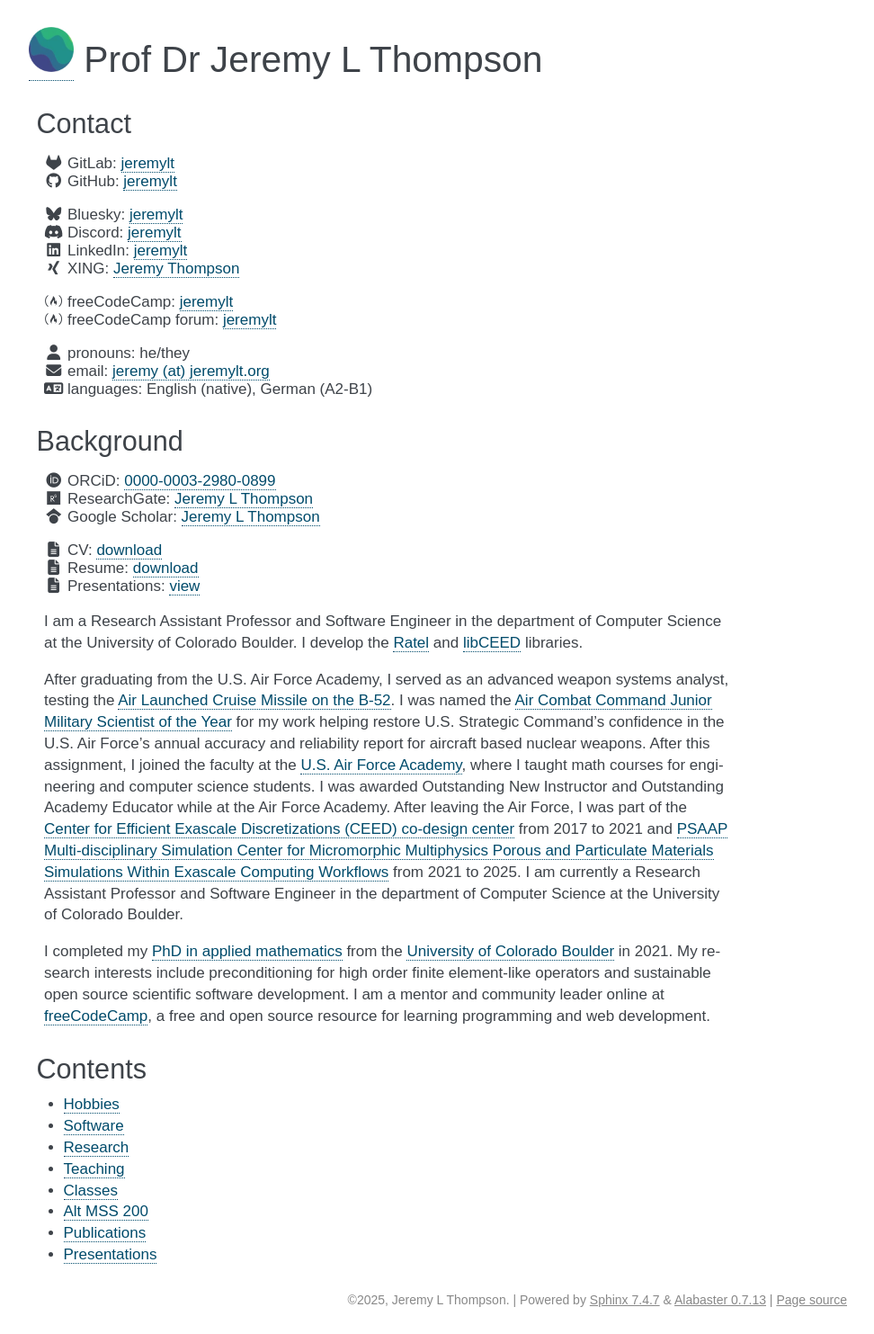
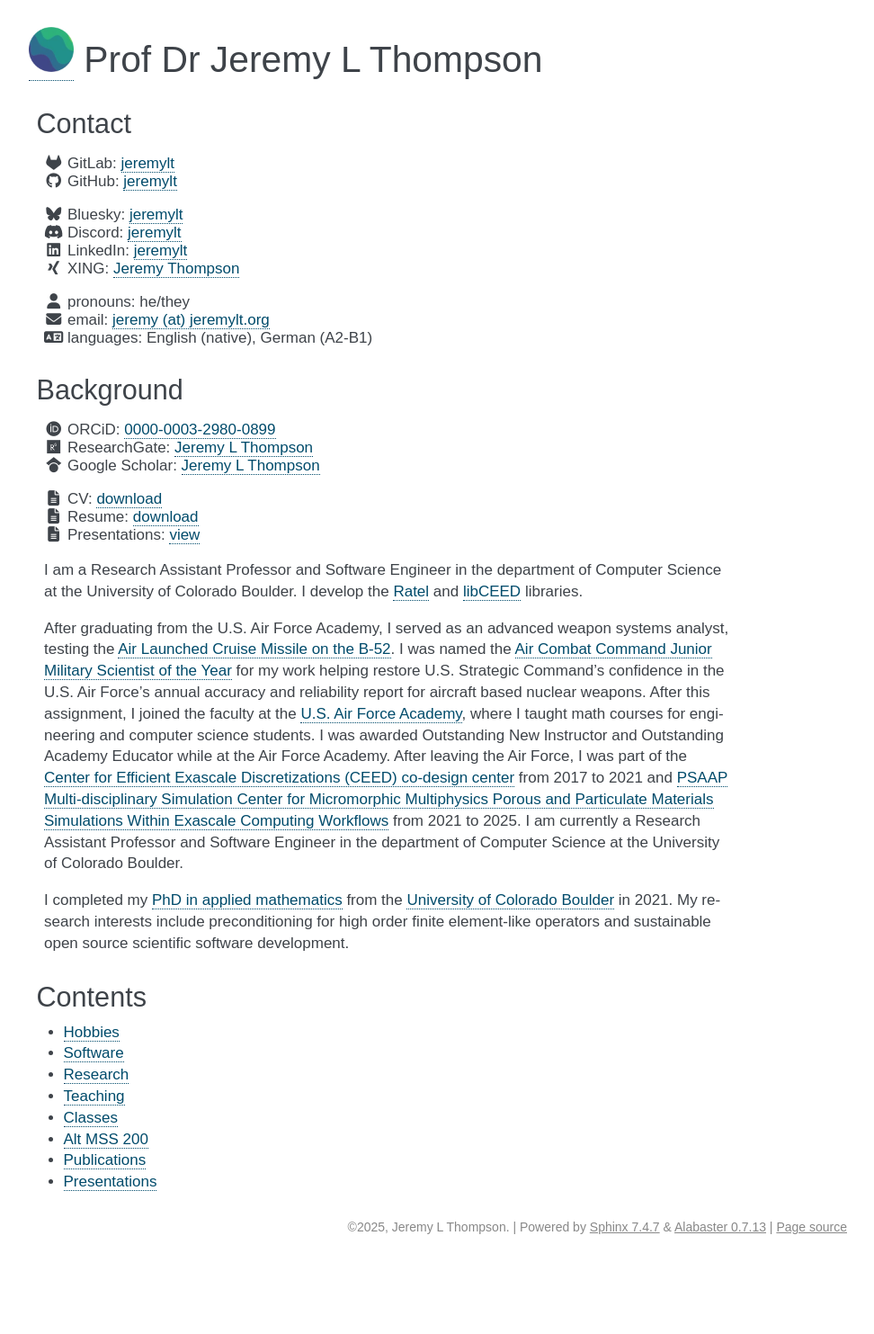
Before and after one commit to jeremylt/personal_website, a Sphinx documentation site: the page built from source/index.rst, in a window 1280 px wide. Shown: the whole page at 90% size, without its empty margins (168-1140 px from the left). Built offline with Sphinx 7.4.7, drawn with Linux system fonts in a browser that asks for light colours; nearby versions of some CDN libraries; after the commit the page ends 1402 px from its top, so only the background shows below that.

Commit message:
Update index.rst

```diff
--- a/source/index.rst
+++ b/source/index.rst
@@ -32,10 +32,6 @@
 .. |fa-xing| raw:: html
 
     <i class="fa-fw fab fa-xing"></i>
-
-.. |fa-fcc| raw:: html
-
-    <i class="fa-fw fab fa-free-code-camp"></i>
 
 .. |fa-orcid| raw:: html
 
@@ -77,9 +73,6 @@ Contact
 | |fa-linked|   LinkedIn:           `jeremylt <https://www.linkedin.com/in/jeremylt>`__
 | |fa-xing|     XING:               `Jeremy Thompson <https://www.xing.com/profile/Jeremy_Thompson019909>`__
 
-| |fa-fcc|      freeCodeCamp:       `jeremylt <https://www.freecodecamp.org/jeremylt>`__
-| |fa-fcc|      freeCodeCamp forum: `jeremylt <https://forum.freecodecamp.org/u/jeremylt/summary>`__
-
 | |fa-pronouns| pronouns:           he/they
 | |fa-email|    email:              `jeremy (at) jeremylt.org <mailto:jeremy@jeremylt.org>`__
 | |fa-language| languages:          English (native), German (A2-B1)
@@ -108,7 +101,6 @@ I am currently a Research Assistant Professor and Software Engineer in the depar
 
 I completed my `PhD in applied mathematics <https://www.proquest.com/docview/2572576599>`_ from the `University of Colorado Boulder <https://www.colorado.edu/amath>`_ in 2021.
 My research interests include preconditioning for high order finite element-like operators and sustainable open source scientific software development.
-I am a mentor and community leader online at `freeCodeCamp <https://www.freecodecamp.org/>`_, a free and open source resource for learning programming and web development.
 
 
 Contents
```
